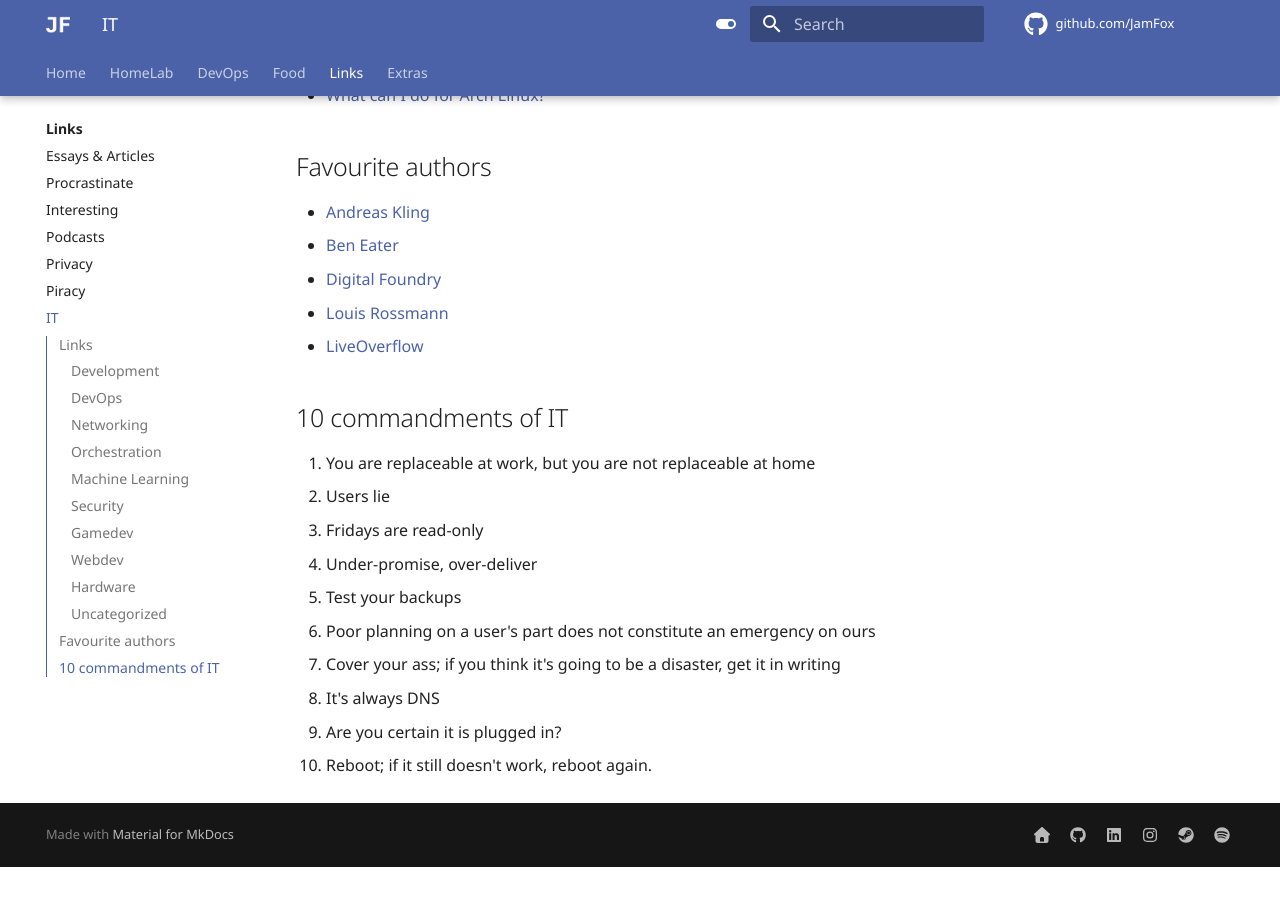
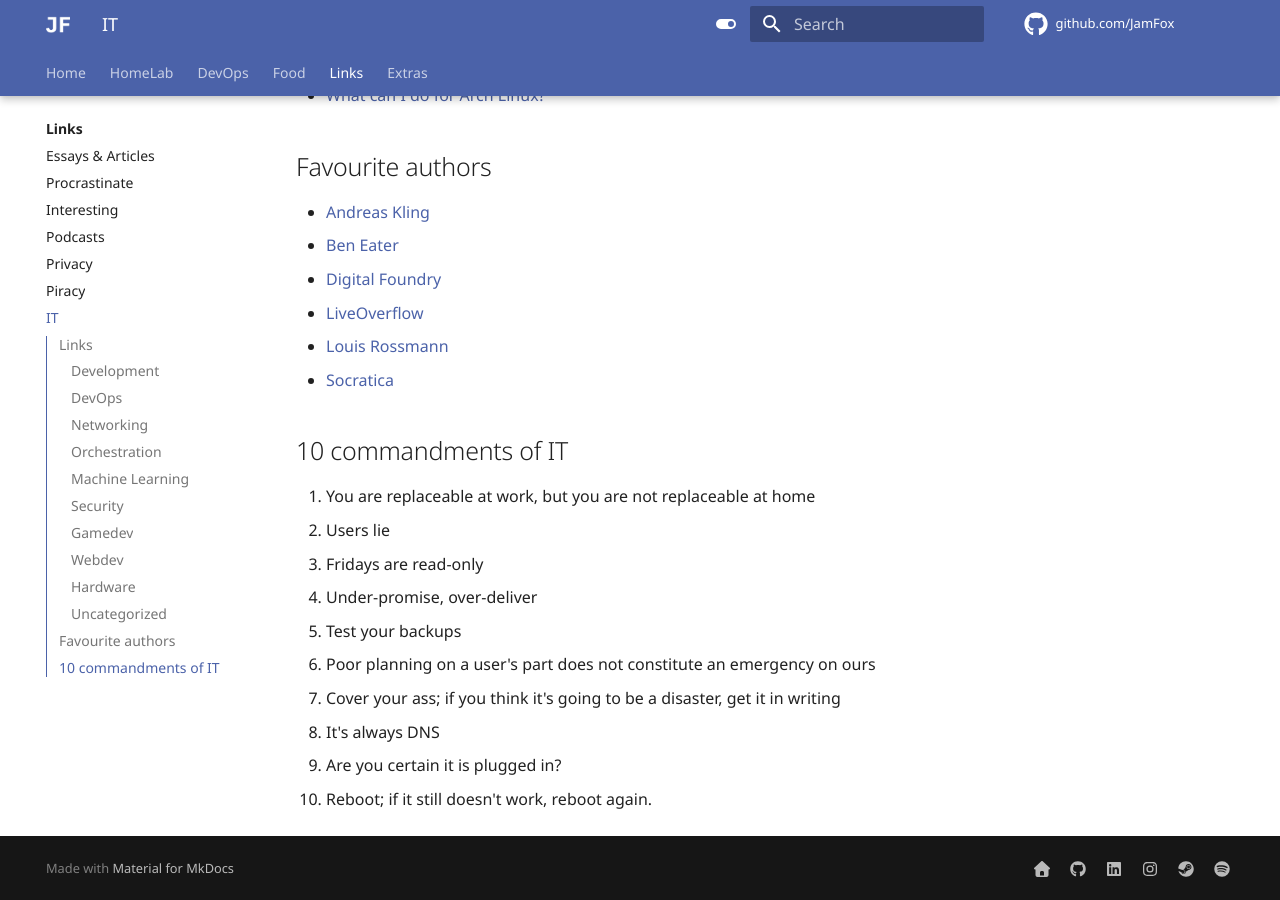
Before and after one commit to JamFox/docs.jamfox.dev, an MkDocs documentation site: the page built from docs/content/links/it.md, in a window 1280 px wide and 900 px high, scrolled down 2887 px. Built offline with MkDocs 1.6.1 and Material for MkDocs 9.7.7, drawn with Linux system fonts in a browser that asks for light colours; comment, search, counter and statistics services are not loaded; before the commit the page ends 3754 px from its top, so only the background shows below that.

Commit message:
add links

```diff
--- a/docs/content/links/it.md
+++ b/docs/content/links/it.md
@@ -102,8 +102,9 @@ title: "IT"
 - [Andreas Kling](https://www.youtube.com/@awesomekling)
 - [Ben Eater](https://www.youtube.com/c/BenEater)
 - [Digital Foundry](https://www.youtube.com/user/DigitalFoundry)
+- [LiveOverflow](https://www.youtube.com/@LiveOverflow)
 - [Louis Rossmann](https://www.youtube.com/@rossmanngroup)
-- [LiveOverflow](https://www.youtube.com/@LiveOverflow)
+- [Socratica](https://www.youtube.com/@Socratica)
 
 ## 10 commandments of IT
 
```
Also changed, not shown: docs/content/links/essays.md (+1 -0 lines), docs/content/links/interesting.md (+1 -0 lines).
